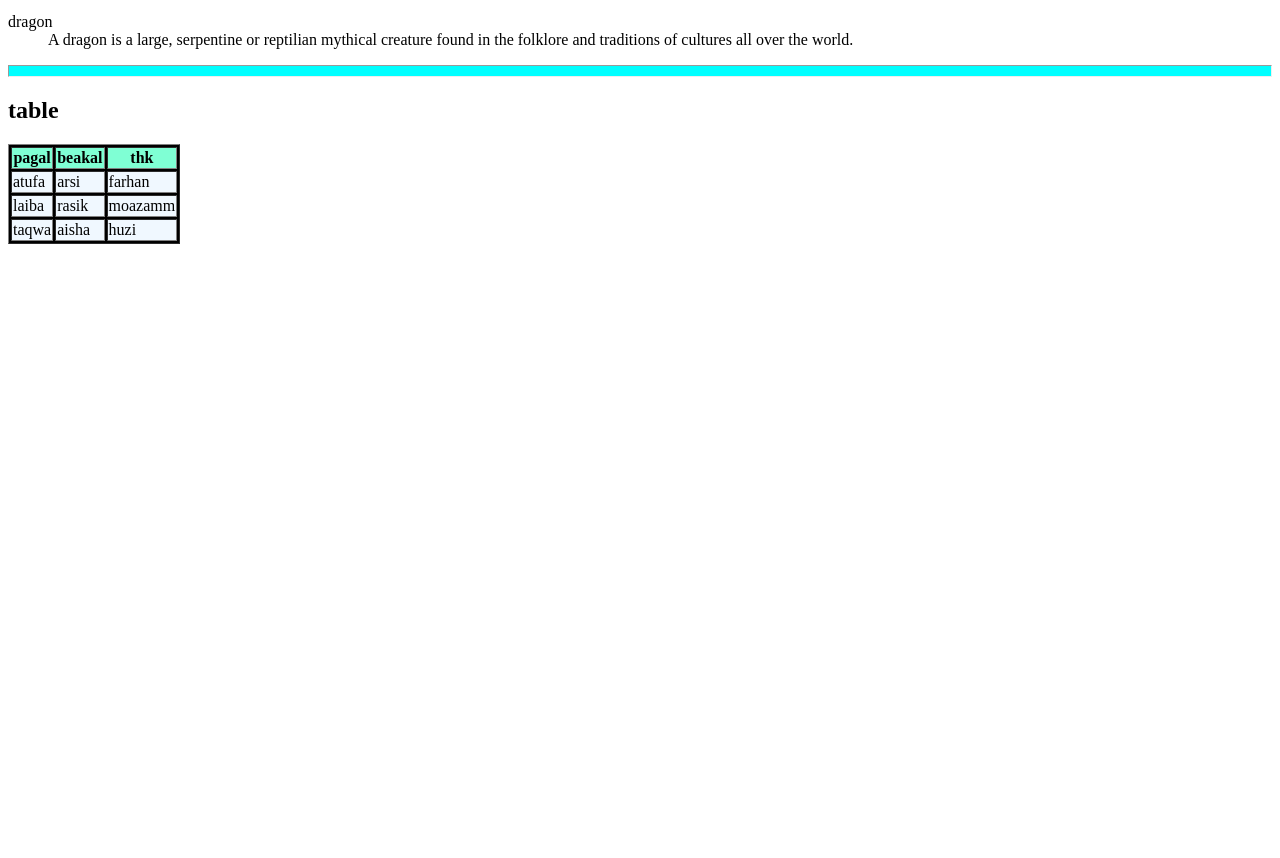
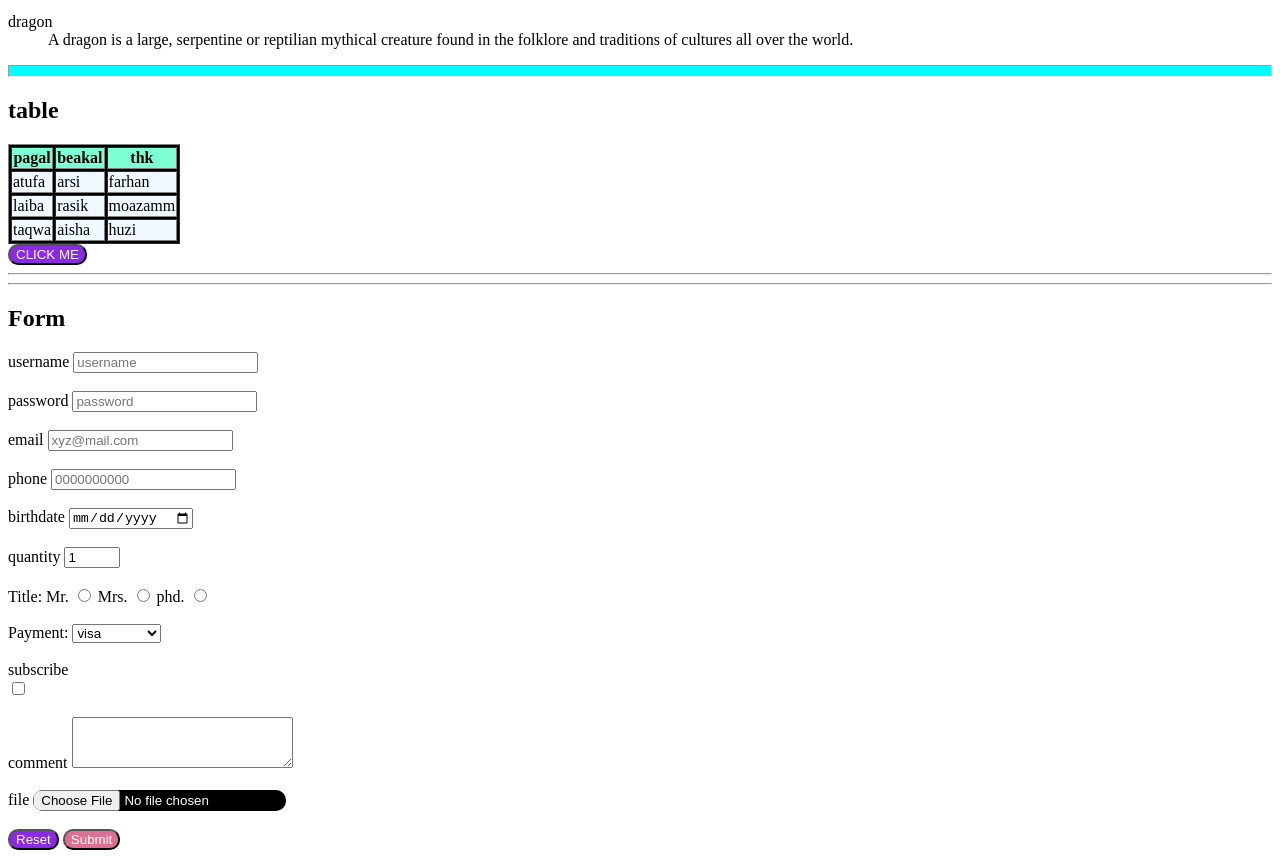
Before and after one commit to Shahfarhan26/Frontend, a plain HTML site: page html/basicHtml/index.html in a window 1280 px wide. Shown: the part 1638-2496 px from the top of the page. Before the commit the page ends 1890 px from the top, so only its background shows below. Drawn offline with Linux system fonts and the light colour scheme.

Commit message:
added form

```diff
--- a/html/basicHtml/index.html
+++ b/html/basicHtml/index.html
@@ -123,7 +123,7 @@
         <table style="background-color: black;" border="1px">
             <tr style="background-color: aquamarine;"  align="center">
             <th>
-                  pagal
+                pagal
             </th>
 
             <th>
@@ -149,5 +149,85 @@
                 <td>huzi</td>
             </tr>
         </table>
+        <a href="https://www.google.com">
+            <BUtton style="font: size 30px;background-color: blueviolet;color:white;border-radius: 10px;">CLICK ME</BUtton>
+        </a>
+        <hr>
+        <hr>
+        <H2>Form</H2>
+        <form action="index.php" method="post" enctype="multipart/form-data">
+            <label for="username">username</label>
+            <input type="text" id="username"
+            minlength="6"
+            maxlength="12"
+            placeholder="username" >
+            <br>
+            <br>
+            <label for="password">password</label>
+            <input type="password" id="password"
+            placeholder="password">
+            <br>
+            <br>
+
+             <label for="email">email</label>
+            <input type="email" id="email" placeholder="xyz@mail.com">
+            <br><br>
+            <label for="phone" >phone</label>
+            <input type="tel" id="phone" placeholder="0000000000"
+            pattern="[0-9]{10}">
+            <br><br>
+            <label for="bday">birthdate</label>
+            <input type="date" id="bday">
+            <br><br>
+            <label for="quantity">quantity</label>
+            <input type="number" id="quantity" min="0" max="20" value="1">
+            <br><br>
+            <label for="title">Title:</label>
+
+            <label for="Mr.">Mr.</label>
+            <input type="radio" id="Mr." value="Mr." name="title">
+            <label for="Mrs.">Mrs.</label>
+            <input type="radio" id="Mrs." value="Mrs." name="title">
+            <label for="phd.">phd.</label>
+            <input type="radio" id="phd." value="phd." name="title">
+            <br><br>
+
+            <label for="payment">Payment:</label>
+            <select id="payment">
+                <option value="visa">visa</option>
+                <option value="mastercard">mastercard</option>
+                <option value="giftcard">giftcard</option>
+            </select>
+            <br><br>
+            <label for="subscribe">subscribe</label>
+            <br>
+            <input type="checkbox" id="subscribe">
+            <br><br>
+            <label for="comment">comment</label>
+            <textarea id="comment"
+            rows="3"
+            cols="25"
+            placeholder="enter what's on your mind">
+            </textarea>
+            <br><br>
+            <label for="file">file</label>
+            <input type="file" id="file" accept="image/png, images/jpeg"
+            style="background-color: black; color: white;
+            border-radius: 10px;">
+            <br><br>
+            <input type="reset"
+            style="background-color: blueviolet;
+            color: white;
+            border-radius: 10px;
+            ">
+            <input type="submit"
+            style="background-color: palevioletred;
+            color: white;
+            border-radius: 10px;">
+
+
+
+
+        </form>
     </body>
 </html>
```
